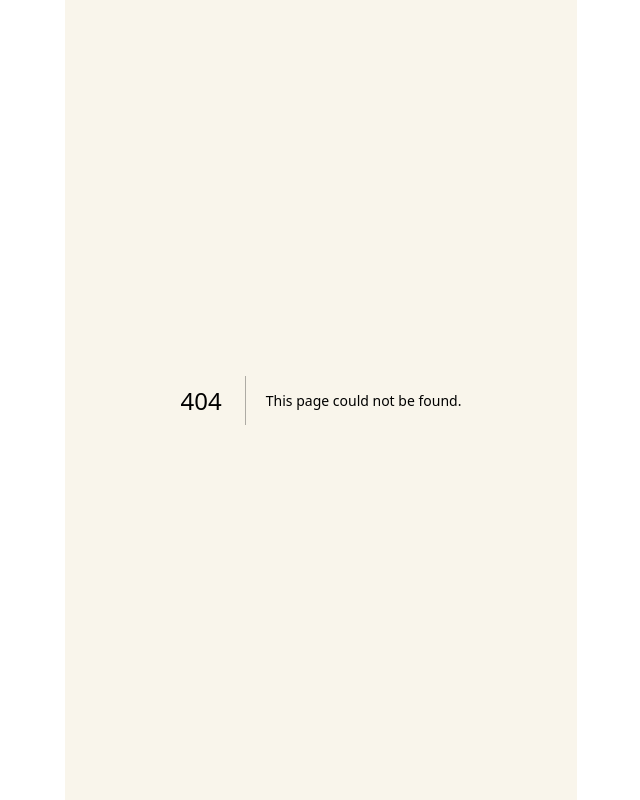
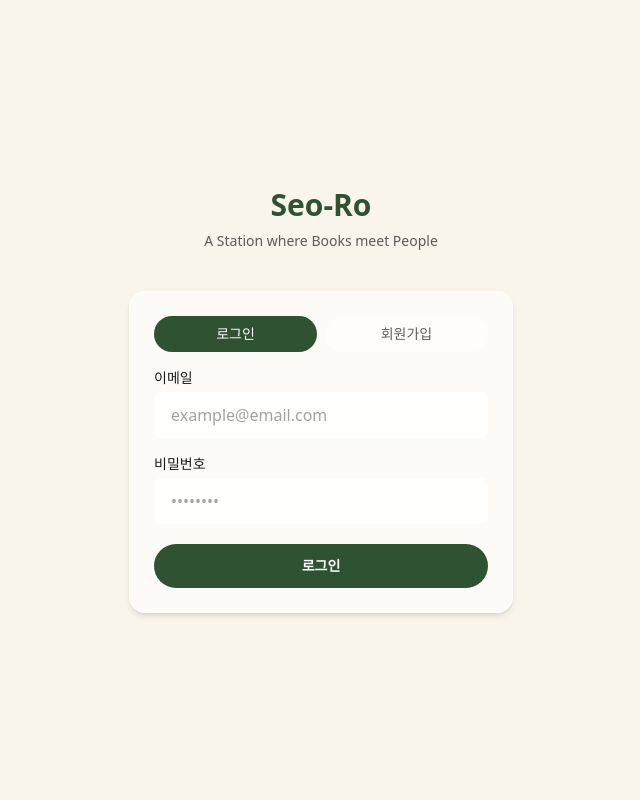
Before and after one commit to sjsjmine129/Seo-Ro, a Next.js app: page /login in a window 1280 px wide. Before the commit this address had no page. Shown: the whole page, without its empty margins (319-959 px from the left). Built offline with nearby package versions, Linux system fonts and the light colour scheme.

Commit message:
[Add] signup, login

```diff
--- /dev/null
+++ b/app/login/actions.ts
@@ -0,0 +1,51 @@
+'use server'
+
+import { createClient } from '@/utils/supabase/server'
+import { redirect } from 'next/navigation'
+
+export async function login(formData: FormData) {
+  const supabase = await createClient()
+  const email = (formData.get('email') as string)?.trim()
+  const password = formData.get('password') as string
+
+  if (!email || !password) {
+    return { error: '이메일과 비밀번호를 입력해 주세요.' }
+  }
+
+  const { error } = await supabase.auth.signInWithPassword({ email, password })
+
+  if (error) {
+    return { error: error.message }
+  }
+
+  redirect('/')
+}
+
+export async function signup(formData: FormData) {
+  const supabase = await createClient()
+  const email = (formData.get('email') as string)?.trim()
+  const password = formData.get('password') as string
+  const nickname = (formData.get('nickname') as string)?.trim()
+
+  if (!email || !password) {
+    return { error: '이메일과 비밀번호를 입력해 주세요.' }
+  }
+
+  if (!nickname) {
+    return { error: '닉네임을 입력해 주세요.' }
+  }
+
+  const { error } = await supabase.auth.signUp({
+    email,
+    password,
+    options: {
+      data: { nickname },
+    },
+  })
+
+  if (error) {
+    return { error: error.message }
+  }
+
+  redirect('/')
+}
--- /dev/null
+++ b/app/login/page.tsx
@@ -0,0 +1,144 @@
+'use client'
+
+import { useState } from 'react'
+import { login, signup } from './actions'
+
+export default function LoginPage() {
+  const [isSignup, setIsSignup] = useState(false)
+  const [error, setError] = useState<string | null>(null)
+
+  async function handleSubmit(formData: FormData, action: 'login' | 'signup') {
+    setError(null)
+    const result =
+      action === 'login'
+        ? await login(formData)
+        : await signup(formData)
+
+    if (result?.error) {
+      setError(result.error)
+    }
+    // On success, redirect() throws and navigation happens
+  }
+
+  return (
+    <div className="flex min-h-screen flex-col items-center justify-center bg-background px-6">
+      <div className="w-full max-w-sm">
+        {/* Logo & Slogan */}
+        <div className="mb-10 text-center">
+          <h1 className="text-3xl font-bold text-primary">Seo-Ro</h1>
+          <p className="mt-2 text-sm text-foreground/70">
+            A Station where Books meet People
+          </p>
+        </div>
+
+        {/* Glassmorphism Card */}
+        <div className="rounded-2xl border border-white/40 bg-white/60 p-6 shadow-md backdrop-blur-md">
+          <div className="mb-4 flex gap-2">
+            <button
+              type="button"
+              onClick={() => {
+                setIsSignup(false)
+                setError(null)
+              }}
+              className={`flex-1 rounded-full py-2 text-sm font-medium transition-colors ${
+                !isSignup
+                  ? 'bg-primary text-white'
+                  : 'bg-white/50 text-foreground/70 hover:bg-white/70'
+              }`}
+            >
+              로그인
+            </button>
+            <button
+              type="button"
+              onClick={() => {
+                setIsSignup(true)
+                setError(null)
+              }}
+              className={`flex-1 rounded-full py-2 text-sm font-medium transition-colors ${
+                isSignup
+                  ? 'bg-primary text-white'
+                  : 'bg-white/50 text-foreground/70 hover:bg-white/70'
+              }`}
+            >
+              회원가입
+            </button>
+          </div>
+
+          <form
+            action={(fd) => handleSubmit(fd, isSignup ? 'signup' : 'login')}
+            className="flex flex-col gap-4"
+          >
+            <div>
+              <label
+                htmlFor="email"
+                className="mb-1 block text-sm font-medium text-foreground"
+              >
+                이메일
+              </label>
+              <input
+                id="email"
+                name="email"
+                type="email"
+                required
+                autoComplete="email"
+                placeholder="example@email.com"
+                className="w-full rounded-lg border border-white/40 bg-white/80 px-4 py-2.5 text-foreground placeholder:text-foreground/40 focus:border-primary focus:outline-none focus:ring-1 focus:ring-primary"
+              />
+            </div>
+
+            {isSignup && (
+              <div>
+                <label
+                  htmlFor="nickname"
+                  className="mb-1 block text-sm font-medium text-foreground"
+                >
+                  닉네임
+                </label>
+                <input
+                  id="nickname"
+                  name="nickname"
+                  type="text"
+                  required={isSignup}
+                  autoComplete="nickname"
+                  placeholder="닉네임을 입력하세요"
+                  className="w-full rounded-lg border border-white/40 bg-white/80 px-4 py-2.5 text-foreground placeholder:text-foreground/40 focus:border-primary focus:outline-none focus:ring-1 focus:ring-primary"
+                />
+              </div>
+            )}
+
+            <div>
+              <label
+                htmlFor="password"
+                className="mb-1 block text-sm font-medium text-foreground"
+              >
+                비밀번호
+              </label>
+              <input
+                id="password"
+                name="password"
+                type="password"
+                required
+                autoComplete={isSignup ? 'new-password' : 'current-password'}
+                placeholder="••••••••"
+                className="w-full rounded-lg border border-white/40 bg-white/80 px-4 py-2.5 text-foreground placeholder:text-foreground/40 focus:border-primary focus:outline-none focus:ring-1 focus:ring-primary"
+              />
+            </div>
+
+            {error && (
+              <div className="rounded-lg border border-accent/30 bg-accent/10 px-4 py-2.5 text-sm text-accent">
+                {error}
+              </div>
+            )}
+
+            <button
+              type="submit"
+              className="mt-1 w-full rounded-full bg-primary py-3 text-sm font-semibold text-white transition-opacity hover:opacity-90"
+            >
+              {isSignup ? '회원가입' : '로그인'}
+            </button>
+          </form>
+        </div>
+      </div>
+    </div>
+  )
+}
--- a/app/page.tsx
+++ b/app/page.tsx
@@ -3,26 +3,31 @@ import BottomNav from "@/components/BottomNav";
 import LibraryFilter from "@/components/LibraryFilter";
 import { BookOpen } from "lucide-react";
 import Link from "next/link";
-
-const MOCK_USER_ID = "11111111-1111-1111-1111-111111111111";
+import { redirect } from "next/navigation";
 
 type Library = { id: string; name: string };
 
 async function getUserLibraries(
-	supabase: Awaited<ReturnType<typeof import("@/utils/supabase/server").createClient>>,
+	supabase: Awaited<
+		ReturnType<typeof import("@/utils/supabase/server").createClient>
+	>,
+	userId: string,
 ): Promise<Library[]> {
-	console.log("[getUserLibraries] MOCK_USER_ID:", MOCK_USER_ID);
+	console.log("[getUserLibraries] userId:", userId);
 
 	const { data, error } = await supabase
 		.from("user_interested_libraries")
 		.select("library_id, libraries (id, name)")
-		.eq("user_id", MOCK_USER_ID);
+		.eq("user_id", userId);
 
 	if (error) {
 		console.error("[getUserLibraries] Error:", error);
 		return [];
 	}
-	console.log("[getUserLibraries] Raw data from user_interested_libraries:", JSON.stringify(data, null, 2));
+	console.log(
+		"[getUserLibraries] Raw data from user_interested_libraries:",
+		JSON.stringify(data, null, 2),
+	);
 
 	const libraries = (data ?? []).map((row: Record<string, unknown>) => {
 		const lib = row.libraries;
@@ -40,11 +45,18 @@ async function getUserLibraries(
 }
 
 async function getBooks(
-	supabase: Awaited<ReturnType<typeof import("@/utils/supabase/server").createClient>>,
+	supabase: Awaited<
+		ReturnType<typeof import("@/utils/supabase/server").createClient>
+	>,
 	libraryId: string | undefined,
 	userLibraryIds: string[],
 ) {
-	console.log("[getBooks] libraryId:", libraryId, "userLibraryIds:", userLibraryIds);
+	console.log(
+		"[getBooks] libraryId:",
+		libraryId,
+		"userLibraryIds:",
+		userLibraryIds,
+	);
 
 	const baseSelect =
 		"id, title, authors, thumbnail_url, condition, user_review, users!owner_id(nickname, bookshelf_score)";
@@ -79,7 +91,10 @@ async function getBooks(
 		console.error("[getBooks] Error:", error);
 		throw error;
 	}
-	console.log("[getBooks] Raw data from books:", JSON.stringify(data, null, 2));
+	console.log(
+		"[getBooks] Raw data from books:",
+		JSON.stringify(data, null, 2),
+	);
 
 	// Dedupe by book id (a book can appear in multiple book_libraries rows)
 	const seen = new Set<string>();
@@ -96,6 +111,14 @@ export default async function Home({
 	searchParams: Promise<{ libraryId?: string }>;
 }) {
 	const supabase = await createClient();
+	const {
+		data: { user },
+	} = await supabase.auth.getUser();
+
+	if (!user) {
+		redirect("/login");
+	}
+
 	const searchParamsResolved = await searchParams;
 	const { libraryId } = searchParamsResolved;
 	console.log("[Home] Resolved searchParams:", searchParamsResolved);
@@ -105,8 +128,12 @@ export default async function Home({
 	let errorMessage: string | null = null;
 
 	try {
-		libraries = await getUserLibraries(supabase);
-		books = await getBooks(supabase, libraryId, libraries.map((l) => l.id));
+		libraries = await getUserLibraries(supabase, user.id);
+		books = await getBooks(
+			supabase,
+			libraryId,
+			libraries.map((l) => l.id),
+		);
 	} catch (err) {
 		console.error("[Home] Caught error (full object):", err);
 		errorMessage =
@@ -129,7 +156,8 @@ export default async function Home({
 				) : books.length === 0 ? (
 					<div className="flex flex-col items-center justify-center gap-4 py-16 text-center">
 						<p className="text-foreground/70">
-							No books shelved here yet. Be the first!
+							도서관에 등록된 책이 아직 없어요. 제일 먼저 책을
+							등록해 보세요!
 						</p>
 						<Link
 							href="/shelve"
```
